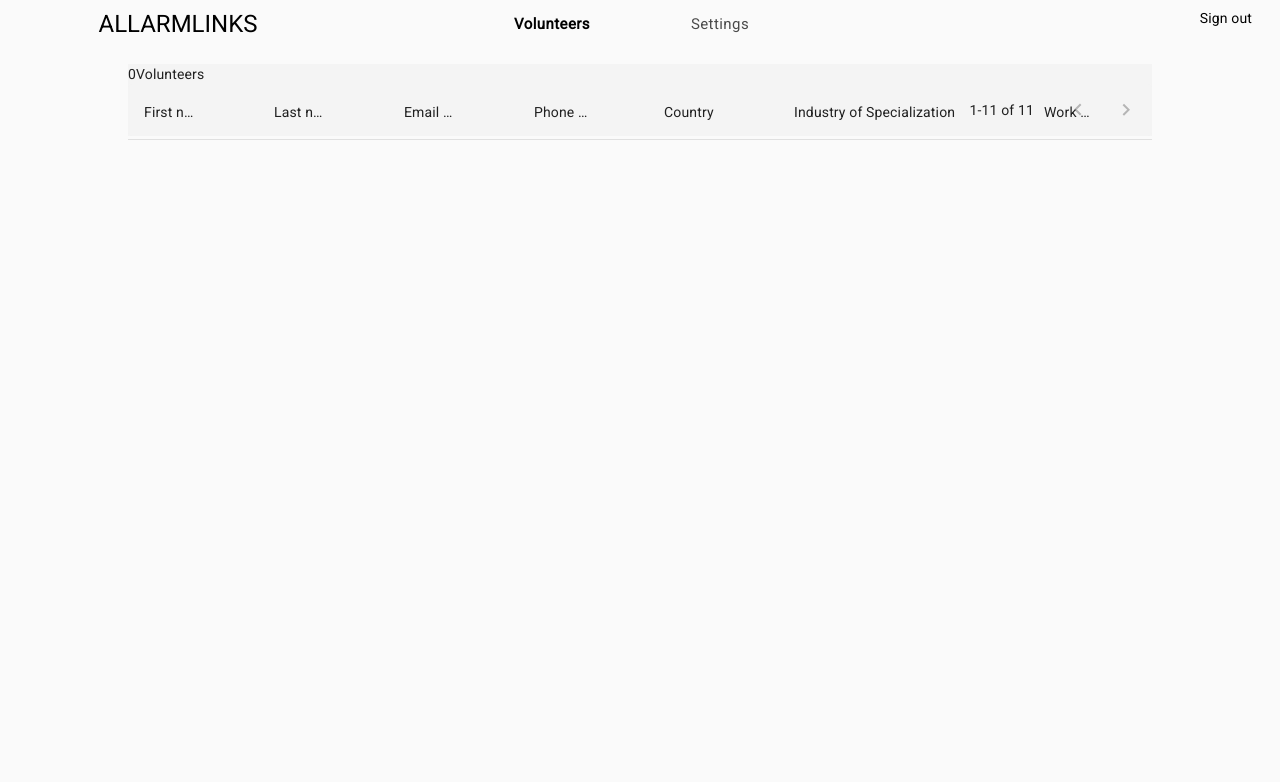
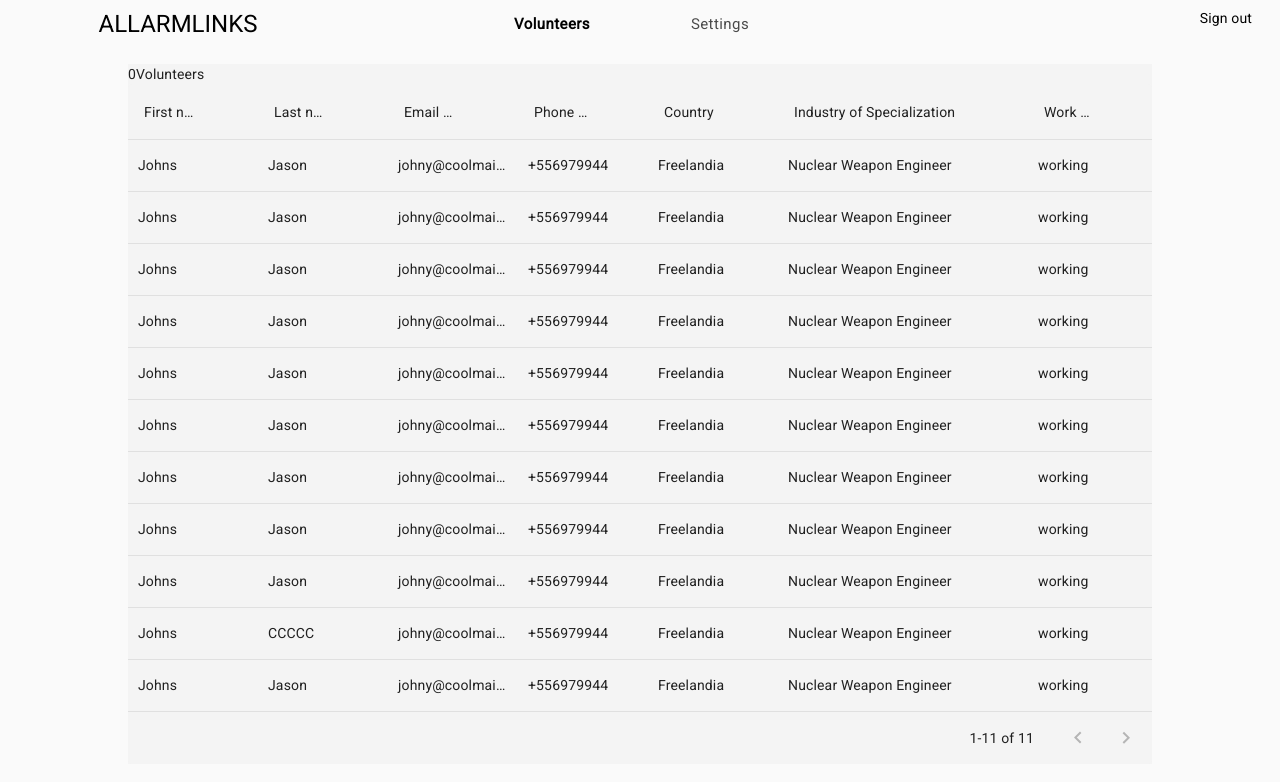
Before and after one commit to shahen94/allarmlinks-admin, a React (Create React App) app: page / in a window 1280 px wide. Shown: the top 782 px of the page. Built offline with nearby package versions, Linux system fonts and the light colour scheme; the HTML template or start-up script is replaced by a standard one.

Commit message:
Merging changes

```diff
--- a/src/pages/Volunteers/index.tsx
+++ b/src/pages/Volunteers/index.tsx
@@ -41,7 +41,7 @@ const Volunteers = () => {
                 columns={columns}
                 className={classes.root}
                 pageSize={20}
-                autoHeight={false}
+                autoHeight
                 hideFooterSelectedRowCount
                 hideFooterRowCount
                 onRowClick={RowClickHandler}
```
